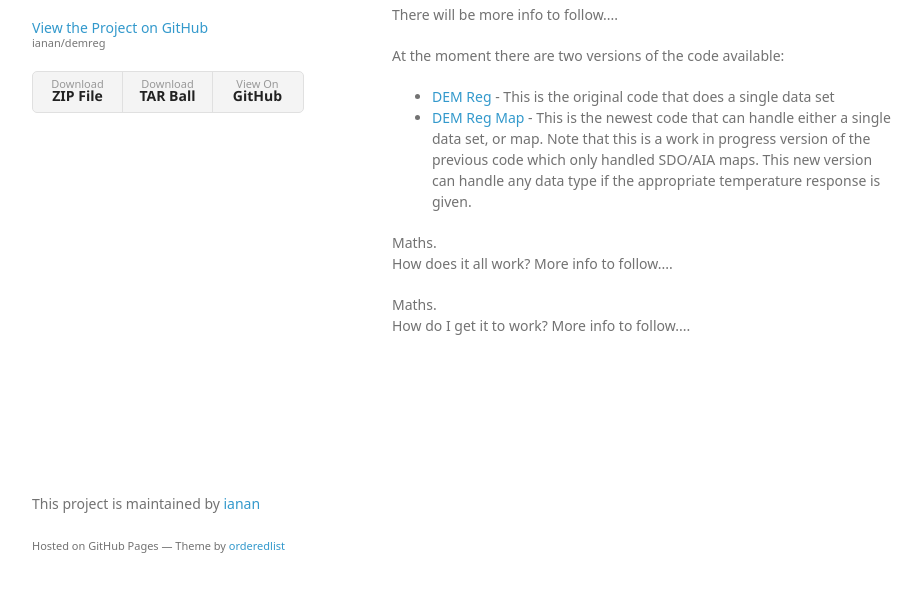
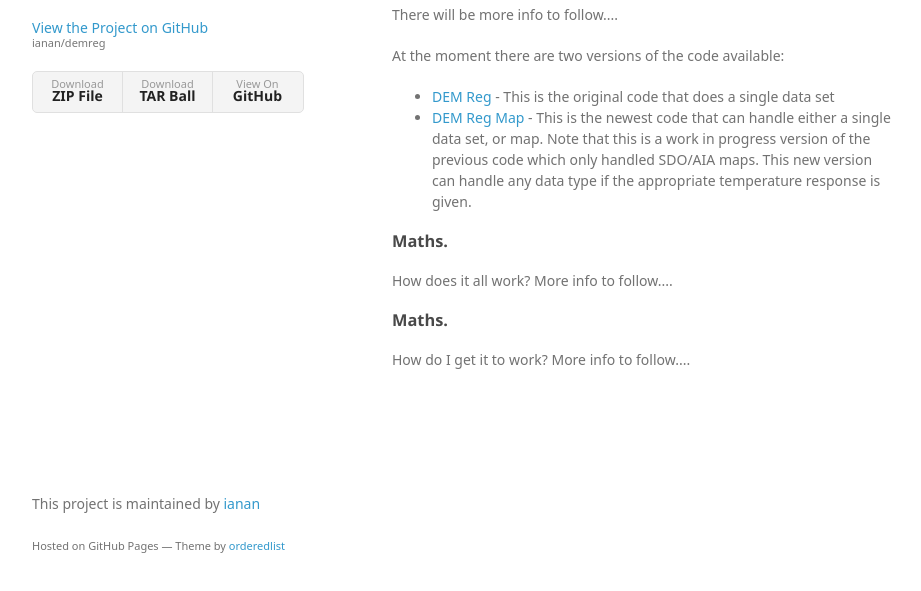
Before and after one commit to ianan/demreg, a plain HTML site: page index.html in a window 1280 px wide. Shown: the part 175-766 px from the top of the page, without its empty margins (178-1099 px from the left). Drawn offline with Linux system fonts and the light colour scheme; a web font is replaced by a local one.

Commit message:
Update index.html

```diff
--- a/index.html
+++ b/index.html
@@ -42,11 +42,11 @@
 </ul>
 </p>
 
-<a id="maths" class="anchor" href="#maths" aria-hidden="true"><span aria-hidden="true" class="octicon octicon-link"></span></a>Maths.</h3>
+<h3><a id="maths" class="anchor" href="#maths" aria-hidden="true"><span aria-hidden="true" class="octicon octicon-link"></span></a>Maths.</h3>
 
 <p>How does it all work? More info to follow....</p>
 
-<a id="tutorial" class="anchor" href="#tutorial" aria-hidden="true"><span aria-hidden="true" class="octicon octicon-link"></span></a>Maths.</h3>
+<h3><a id="tutorial" class="anchor" href="#tutorial" aria-hidden="true"><span aria-hidden="true" class="octicon octicon-link"></span></a>Maths.</h3>
 
 <p>How do I get it to work? More info to follow....</p>
 
```
